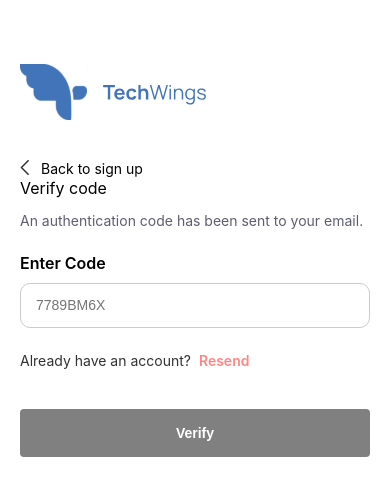
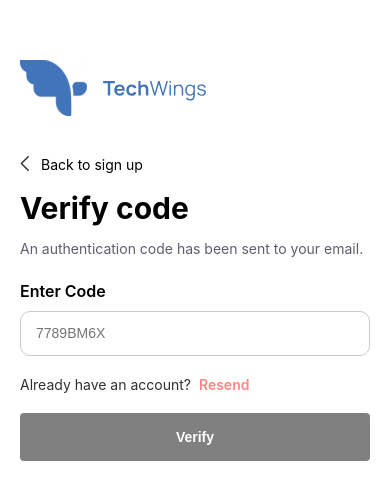
Before and after one commit to Jolaoluwa17/demo-space, a React (Vite) app: page /auth/verifyaccount in a window 390 px wide. Shown: the part 162-662 px from the top of the page. Built offline with nearby package versions, Linux system fonts and the light colour scheme.

Commit message:
responsiveness testing

```diff
--- a/src/pages/verifyAccount/VerifyAccount.tsx
+++ b/src/pages/verifyAccount/VerifyAccount.tsx
@@ -33,7 +33,7 @@ const VerifyAccount = () => {
                 Back to sign up
               </div>
             </div>
-            <div className="log_title">Verify code</div>
+            <div className="verify_account_title">Verify code</div>
             <p>An authentication code has been sent to your email.</p>
             <div className="form_item">
               <label htmlFor="code">Enter Code</label>
--- a/src/pages/verifyAccount/verifyAccount.css
+++ b/src/pages/verifyAccount/verifyAccount.css
@@ -38,7 +38,7 @@
 .verify_account_form {
   width: 640px;
 }
-.verify_account_root .login_title {
+.verify_account_root .verify_account_title {
   font-size: 40px;
   font-weight: 700;
   margin-top: 16px;
@@ -136,7 +136,7 @@
     width: 350px;
     position: relative;
   }
-  .verify_account_root .login_title {
+  .verify_account_root .verify_account_title {
     font-size: 30px;
     font-weight: 700;
   }
@@ -150,6 +150,10 @@
   .resend_code,
   .verify_btn {
     font-size: 14px;
+  }
+  .resend_code,
+  .verify_btn {
+    margin-top: 20px;
   }
 }
 
```
